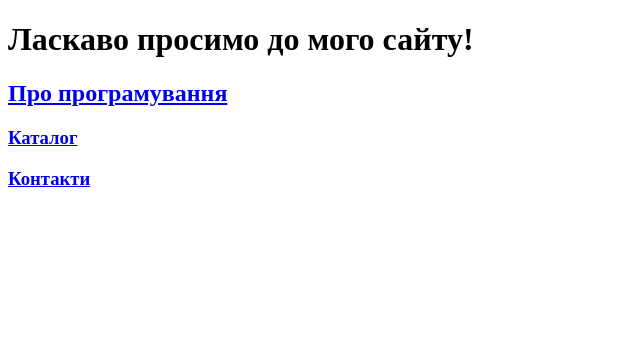
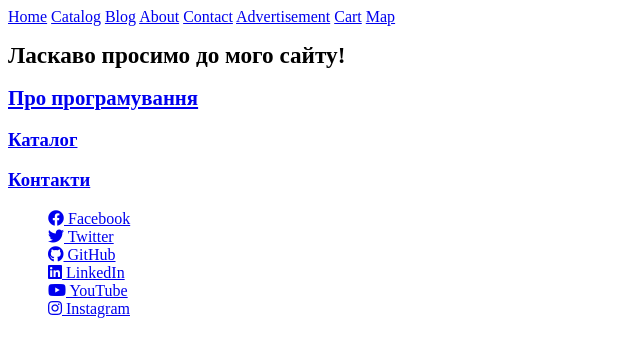
Before and after one commit to JVolkova10/JVolkova10, a plain HTML site: page index.html in a window 1280 px wide. Shown: the whole page, without its empty margins (0-640 px from the left). Drawn offline with Linux system fonts and the light colour scheme; a web font is replaced by a local one.

Commit message:
add exercise 5

```diff
--- /dev/null
+++ b/css/common.css
@@ -0,0 +1,13 @@
+html {
+    --primary-text-color: #000;
+    --primary-bg-color: #fff;
+    --primary-font-family: 'Roboto', sans-serif;
+	--primary-font-size: 0.875rem;
+}
+footer {
+    --footer-text-color: #fff;
+    --fuuter-bg-color: #000;
+}
+a {
+    text-decoration: none;
+  }
--- /dev/null
+++ b/css/main.css
@@ -0,0 +1,33 @@
+@import url("https://cdnjs.cloudflare.com/ajax/libs/font-awesome/5.14.0/css/all.min.css");
+html {
+    --primary-text-color: #000;
+    --primary-bg-color: #fff;
+  }
+
+  footer {
+    --footer-text-color: #fff;
+    --fuuter-bg-color: #000;
+  }
+
+  body {
+    font-family: var(--primary-font-family);
+    font-size: var(--primary-font-size);
+  }
+
+  h1,
+  h2,
+  h3 {
+    font-weight: 700;
+  }
+
+  h1 {
+    font-size: 1.45rem;
+  }
+
+  h2 {
+    font-size: 1.3rem;
+  }
+
+  .list-unstyled {
+    list-style: none;
+  }
--- a/exercises/lecture-05/css/main.css
+++ b/exercises/lecture-05/css/main.css
@@ -0,0 +1,26 @@
+/* --Завдання 3-- */
+div {
+    font-size: 1em; /* розмір шрифту для body встановлено на 16 пікселів*/
+  }
+
+  span {
+    font-size: 1.6em; /*Слова «Outer» відображається з розміром 25,6 пікселів: 16px * 1.6 = 25,6px */
+  }
+
+  span > span {
+    font-size: 1.6em; /* слово «inner» — 40,96 пікселів: 25,6 * 1.6 = 40.96px */
+  }
+
+  /* --Завдання 4-- */
+  div strong {
+    font-size: 1.6em;
+  }
+
+  div strong > strong {
+    font-size: inherit;
+  }
+
+  /* --Завдання 5-- */
+  ul {
+    list-style-type: square;
+  }
--- a/index.html
+++ b/index.html
@@ -6,7 +6,28 @@
     <title>Моя домашня сторінка</title>
     <!-- Додайте тут іконку для вашого сайту -->
 	    <link rel="shortcut icon" href="/favicon.ico" type="image/x-icon">
-</head>
+    <!-- додайте тут Google Fonts «Roboto» -->
+        <link rel="preconnect" href="https://fonts.googleapis.com">
+        <link rel="preconnect" href="https://fonts.gstatic.com" crossorigin>
+        <link href="https: //fonts.googleapis.com/css2?family=Roboto:ital,wght@0,100;0,300;0,400;0,500;0,700;0,900;1,100;1,300;1,400;1,500;1,700;1,900&display=swap"
+             rel="stylesheet" />
+
+         <link href="css/main.css" rel="stylesheet">
+    </head>
+    <header>
+        <nav>
+            <!-- navigation -->
+            <a href="index.html">Home</a>
+            <a href="catalog.html">Catalog</a>
+            <a href="blog.html">Blog</a>
+            <a href="about.html">About</a>
+            <a href="contact.html">Contact</a>
+            <a href="advertisement">Advertisement</a>
+            <a href="cart.html">Cart</a>
+            <a href="map.html">Map</a>
+        </nav>
+	</header>
+
 <body>
     <h1>Ласкаво просимо до мого сайту!</h1>
         <h2><a href="about.html">Про програмування</a></h2>
@@ -14,4 +35,39 @@
              <h3><a href="contact.html">Контакти</a></h3>
 
 </body>
+
+<footer>
+    <section class="footer-social"></section>
+    <ul class="list-unstyled">
+      <li>
+        <a href="https://www.facebook.com/"
+          ><i class="fab fa-facebook"></i> Facebook</a
+        >
+      </li>
+      <li>
+        <a href="https://twitter.com/"
+          ><i class="fab fa-twitter"></i> Twitter</a
+        >
+      </li>
+      <li>
+        <a href="https://github.com/"><i class="fab fa-github"></i> GitHub</a>
+      </li>
+      <li>
+        <a href="https://www.linkedin.com/"
+          ><i class="fab fa-linkedin"></i> LinkedIn</a
+        >
+      </li>
+      <li>
+        <a href="https://www.youtube.com/"
+          ><i class="fab fa-youtube"></i> YouTube</a
+        >
+      </li>
+      <li>
+        <a href="https://www.instagram.com/"
+          ><i class="fab fa-instagram"></i> Instagram</a
+        >
+      </li>
+    </ul>
+  </footer>
+
 </html>
```
Also changed, not shown: exercises/lecture-05/index.html (+27 -0 lines).
